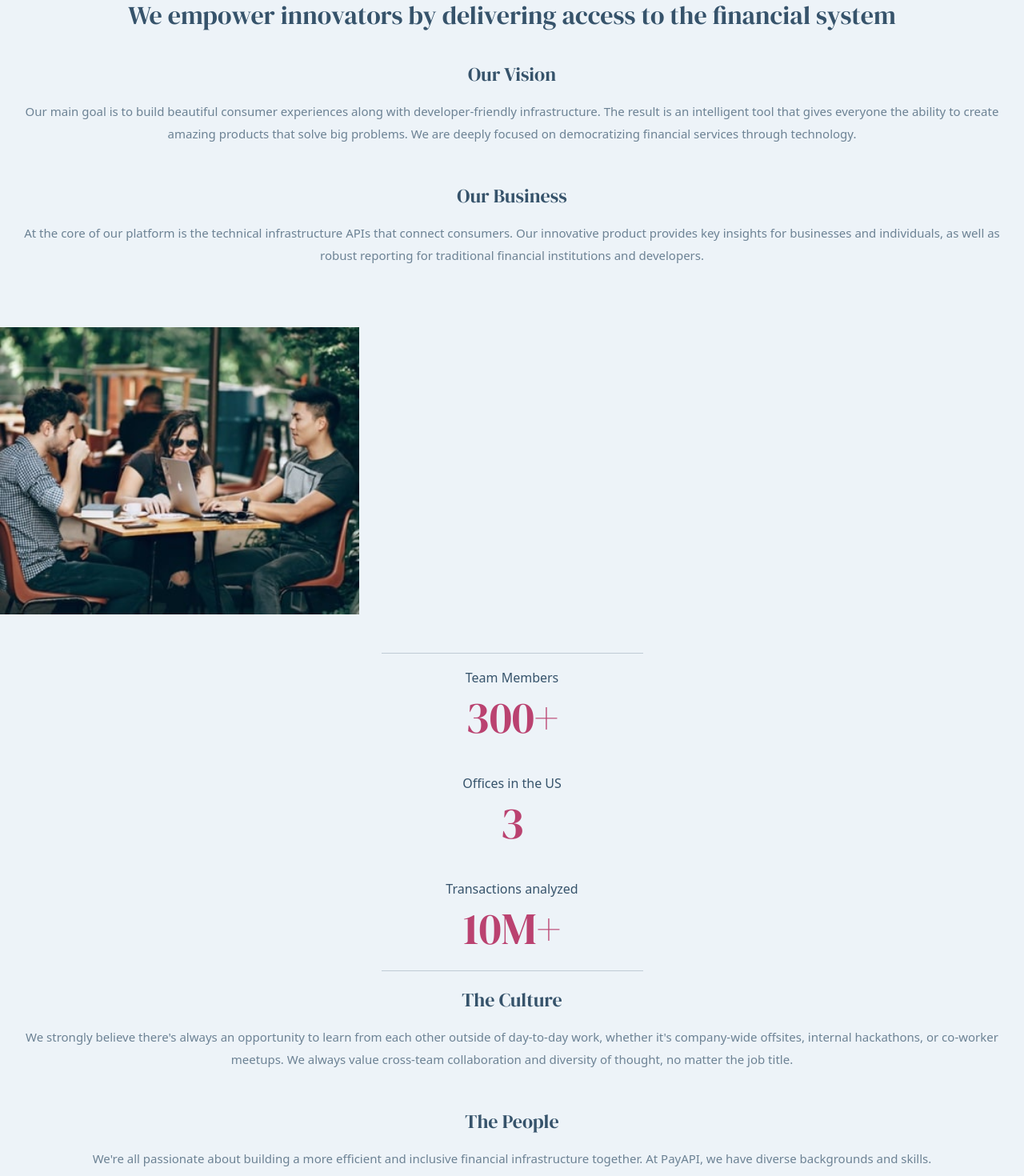
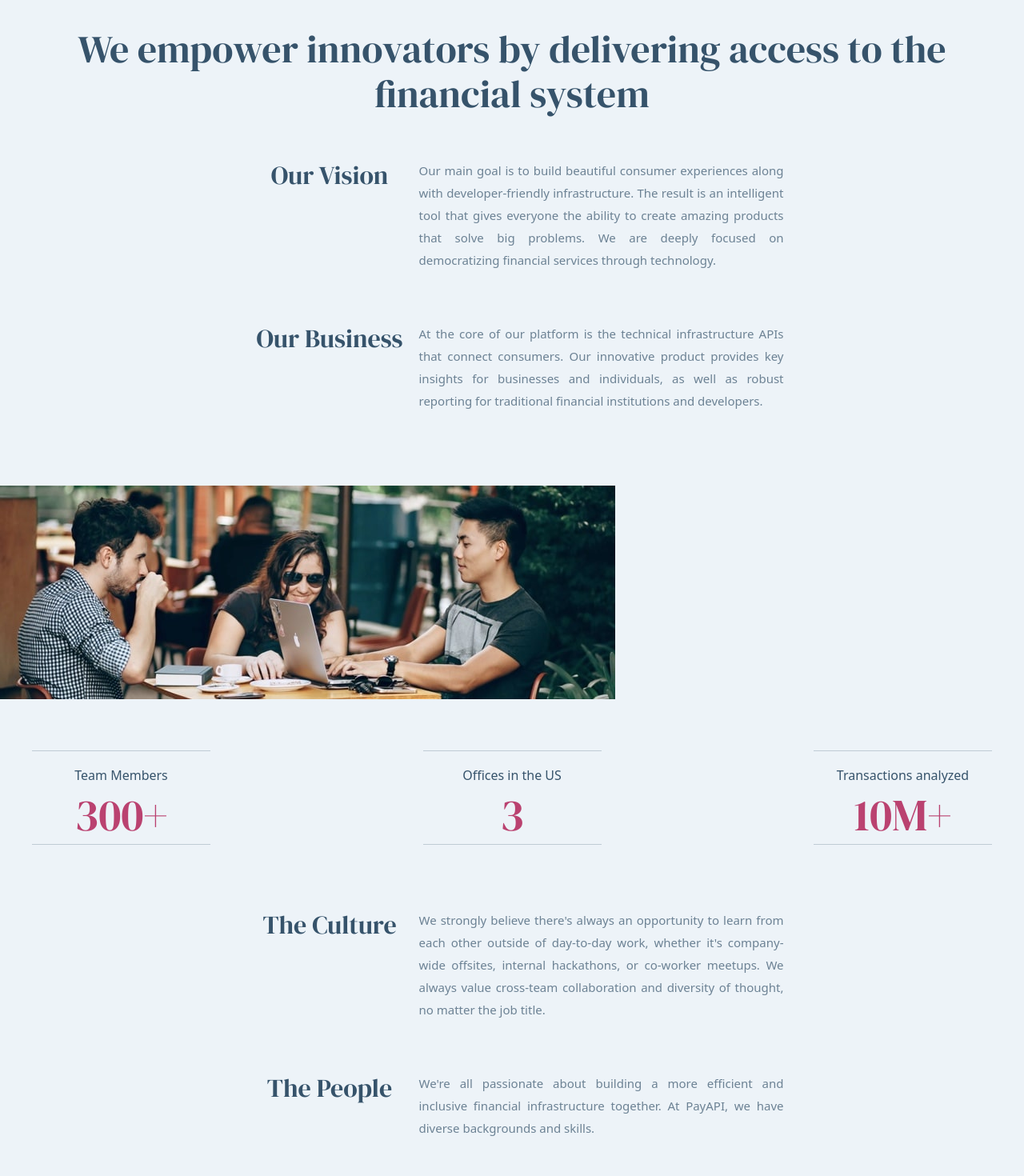
Before and after one commit to theidriselijah/payapi-multi-page-website, a Next.js app: page /about in a window 1280 px wide. Shown: the part 140-1610 px from the top of the page at 80% size. Built offline with nearby package versions, Linux system fonts and the light colour scheme.

Commit message:
About page optimized for tablet

```diff
--- a/pages/about.tsx
+++ b/pages/about.tsx
@@ -8,13 +8,15 @@ export default function About() {
     <div className="bg-[#EDF3F8]">
       <div>
         <NavBar />
-        <div className="text-center mx-6 mt-12">
-          <h1 className='text-[#36536B] font-display text-[32px] leading-9 mb-10'>
+        <div className="text-center mx-6 md:mx-10 mt-12 md:mt-[80px]">
+          <h1 className="text-[#36536B] font-display text-[32px] leading-9 mb-10 md:text-[48px] md:leading-[56px] md:mb-[54px]">
             We empower innovators by delivering access to the financial system
           </h1>
-          <div className='mb-12'>
-            <h4 className='text-[#36536B] font-display text-[24px] mb-4 leading-8'>Our Vision</h4>
-            <p className='text-[#6C8294] font-public text-[15px] leading-7'>
+          <div className="mb-12 md:mb-[64px] md:flex md:justify-center md:gab-[10px]">
+            <h4 className="text-[#36536B] font-display text-[24px] md:text-[32px] mb-4 leading-8 md:leading-[40px] md:w-[223px]">
+              Our Vision
+            </h4>
+            <p className="text-[#6C8294] font-public text-[15px] leading-7 md:w-[456px] md:text-justify">
               Our main goal is to build beautiful consumer experiences along
               with developer-friendly infrastructure. The result is an
               intelligent tool that gives everyone the ability to create amazing
@@ -22,9 +24,11 @@ export default function About() {
               democratizing financial services through technology.
             </p>
           </div>
-          <div className='mb-[76px]'>
-            <h4 className='text-[#36536B] font-display text-[24px] mb-4 leading-8'>Our Business</h4>
-            <p className='text-[#6C8294] font-public text-[15px] leading-7'>
+          <div className="mb-[76px] md:mb-[92px] md:flex md:justify-center md:gab-[10px]">
+            <h4 className="text-[#36536B] font-display text-[24px] md:text-[32px] mb-4 leading-8 md:leading-[40px] md:w-[223px]">
+              Our Business
+            </h4>
+            <p className="text-[#6C8294] font-public text-[15px] leading-7 md:w-[456px] md:text-justify">
               At the core of our platform is the technical infrastructure APIs
               that connect consumers. Our innovative product provides key
               insights for businesses and individuals, as well as robust
@@ -38,32 +42,60 @@ export default function About() {
             alt="team members"
             width={449}
             height={300}
+            className="md:hidden"
+          />
+          <Image
+            src="/assets/about/tablet/image-team-members.jpg"
+            alt="team members"
+            width={769}
+            height={267}
+            className="hidden md:block"
           />
         </div>
-        <div className='flex justify-center items-center mt-12'>
+        <div className="flex justify-center items-center mt-12 md:hidden">
           <div className="bg-[#36536B] w-[327px] h-[1px] mb-4 opacity-25"></div>
         </div>
-        <div className="text-center">
-          <div className='mb-8'>
-            <h5 className='text-[#36536B] text-[16px] font-public leading-7'>Team Members</h5>
-            <p className='text-[#BA4270] font-display text-[56px] leading-[72px]'>300+</p>
+        <div className="text-center md:flex md:justify-between md:items-end md:mx-10 md:my-[64px]">
+          <div className="mb-8 md:mb-0">
+            <div className="bg-[#36536B] w-[223px] h-[1px] mb-4 opacity-25 hidden md:block"></div>
+            <h5 className="text-[#36536B] text-[16px] font-public leading-7">
+              Team Members
+            </h5>
+            <p className="text-[#BA4270] font-display text-[56px] leading-[72px]">
+              300+
+            </p>
+            <div className="bg-[#36536B] w-[223px] h-[1px] mb-4 opacity-25 hidden md:block"></div>
           </div>
-          <div className='mb-8'>
-            <h5 className='text-[#36536B] text-[16px] font-public leading-7'>Offices in the US</h5>
-            <p className='text-[#BA4270] font-display text-[56px] leading-[72px]'>3</p>
+          <div className="mb-8 md:mb-0">
+            <div className="bg-[#36536B] w-[223px] h-[1px] mb-4 opacity-25 hidden md:block"></div>
+            <h5 className="text-[#36536B] text-[16px] font-public leading-7">
+              Offices in the US
+            </h5>
+            <p className="text-[#BA4270] font-display text-[56px] leading-[72px]">
+              3
+            </p>
+            <div className="bg-[#36536B] w-[223px] h-[1px] mb-4 opacity-25 hidden md:block"></div>
           </div>
           <div>
-            <h5 className='text-[#36536B] text-[16px] font-public leading-7'>Transactions analyzed</h5>
-            <p className='text-[#BA4270] font-display text-[56px] leading-[72px]'>10M+</p>
+            <div className="bg-[#36536B] w-[223px] h-[1px] mb-4 opacity-25 hidden md:block"></div>
+            <h5 className="text-[#36536B] text-[16px] font-public leading-7">
+              Transactions analyzed
+            </h5>
+            <p className="text-[#BA4270] font-display text-[56px] leading-[72px]">
+              10M+
+            </p>
+            <div className="bg-[#36536B] w-[223px] h-[1px] mb-4 opacity-25 hidden md:block"></div>
           </div>
         </div>
-        <div className='flex justify-center items-center'>
+        <div className="flex justify-center items-center md:hidden">
           <div className="bg-[#36536B] w-[327px] h-[1px] mt-4 mb-5 opacity-25"></div>
         </div>
         <div className="text-center px-6 pb-12">
-          <div className='mb-12'>
-            <h4 className='text-[#36536B] font-display text-[24px] mb-4 leading-8'>The Culture</h4>
-            <p className='text-[#6C8294] font-public text-[15px] leading-7'>
+          <div className="mb-12 md:mb-[64px] md:flex md:justify-center md:gab-[10px]">
+            <h4 className="text-[#36536B] font-display text-[24px] md:text-[32px] mb-4 leading-8 md:leading-[40px] md:w-[223px]">
+              The Culture
+            </h4>
+            <p className="text-[#6C8294] font-public text-[15px] leading-7 md:w-[456px] md:text-justify">
               We strongly believe there&apos;s always an opportunity to learn
               from each other outside of day-to-day work, whether it&apos;s
               company-wide offsites, internal hackathons, or co-worker meetups.
@@ -71,9 +103,11 @@ export default function About() {
               no matter the job title.
             </p>
           </div>
-          <div>
-            <h4 className='text-[#36536B] font-display text-[24px] mb-4 leading-8'>The People</h4>
-            <p className='text-[#6C8294] font-public text-[15px] leading-7'>
+          <div className='md:mb-[64px] md:flex md:justify-center md:gab-[10px]'>
+            <h4 className="text-[#36536B] font-display text-[24px] md:text-[32px] mb-4 leading-8 md:leading-[40px] md:w-[223px]">
+              The People
+            </h4>
+            <p className="text-[#6C8294] font-public text-[15px] leading-7 md:w-[456px] md:text-justify">
               We&apos;re all passionate about building a more efficient and
               inclusive financial infrastructure together. At PayAPI, we have
               diverse backgrounds and skills.
```
